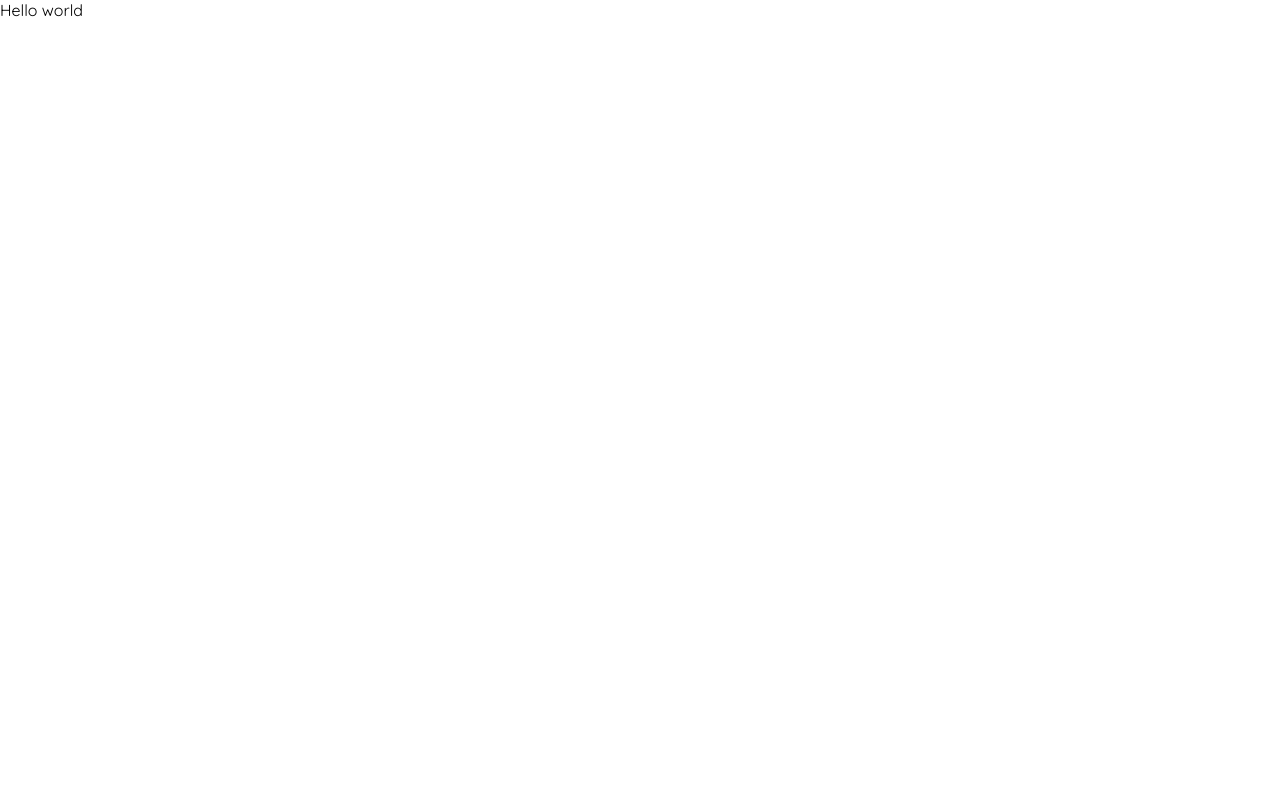
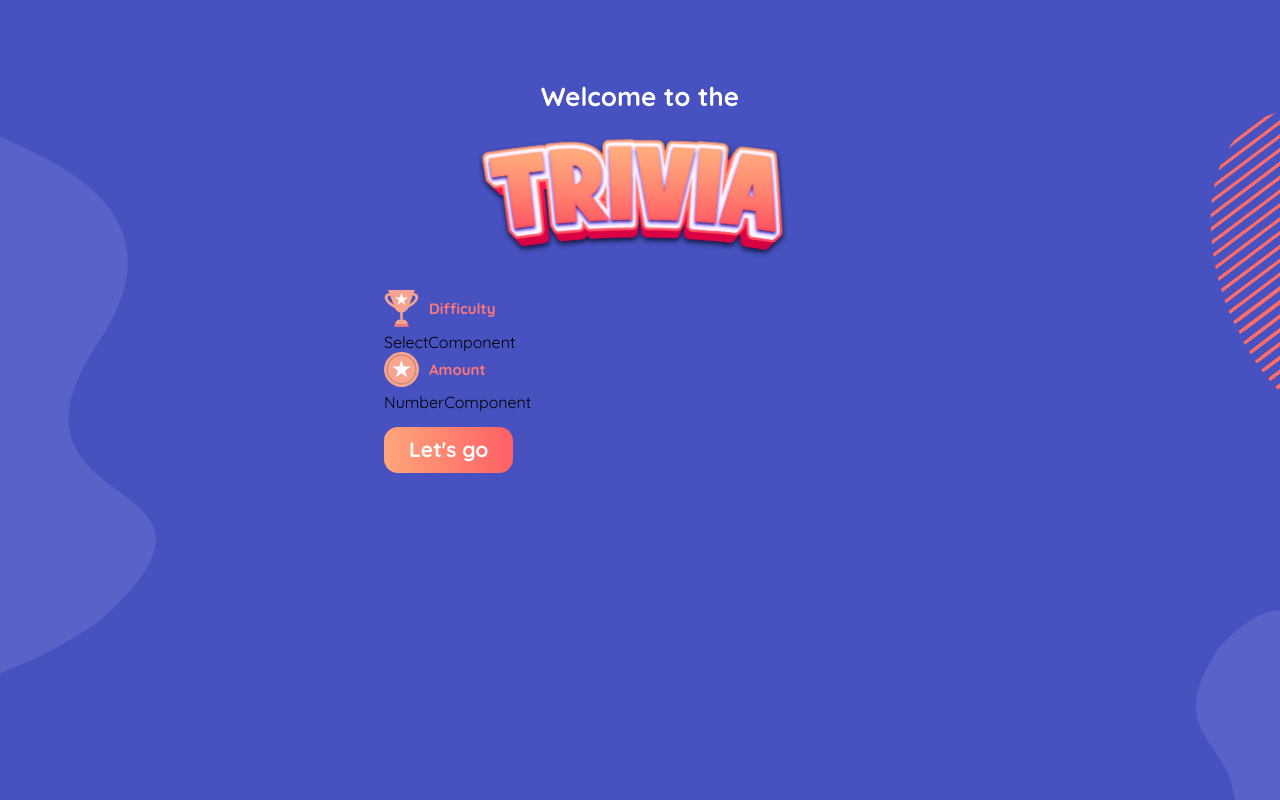
Before and after one commit to curious-33/trivia, a React (Create React App) app: page / in a window 1280 px wide. Built offline with nearby package versions, Linux system fonts and the light colour scheme.

Commit message:
add: routers

```diff
--- a/src/App.tsx
+++ b/src/App.tsx
@@ -1,5 +1,18 @@
+import { Suspense, lazy } from "react";
+import { BrowserRouter as Router, Route, Routes } from "react-router-dom";
+
+const HomeView = lazy(() => import("views/home"));
+
 function App() {
-  return <>Hello world</>;
+  return (
+    <Router>
+      <Suspense fallback="Loading...">
+        <Routes>
+          <Route index element={<HomeView />} />
+        </Routes>
+      </Suspense>
+    </Router>
+  );
 }
 
 export default App;
```
